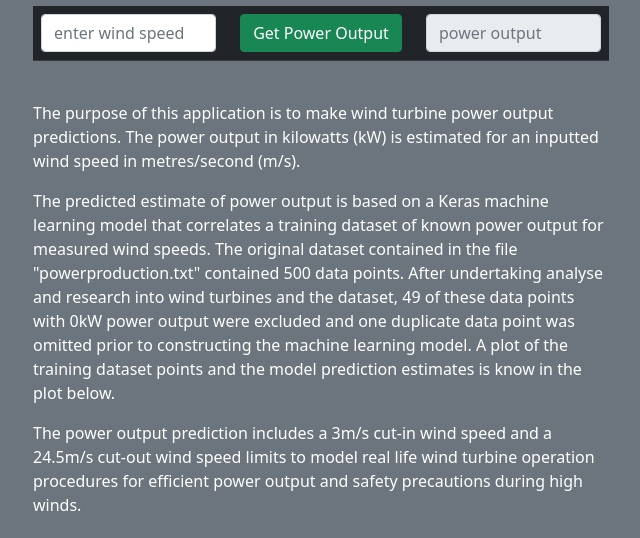
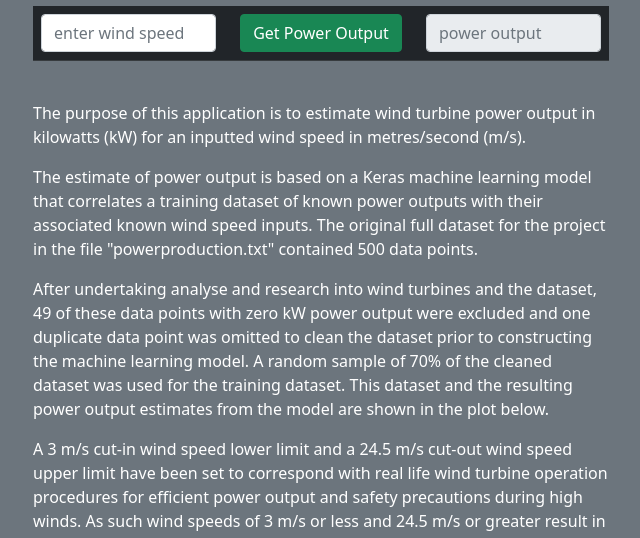
Before and after one commit to markcot/ProjMachLearn, a plain HTML site: page staticpages/index.html in a window 1280 px wide. Shown: the part 72-610 px from the top of the page, without its empty margins (319-959 px from the left). Drawn offline with nearby package versions, Linux system fonts and the light colour scheme.

Commit message:
Index: reverted to old version after code changed in error, revised text, minor update to ajax. Dockerfile: Minor updates to directory copy and comments added. README: minor text and format revision.

```diff
--- a/staticpages/index.html
+++ b/staticpages/index.html
@@ -12,11 +12,15 @@
    <meta name="viewport" content="width=device-width, initial-scale=1, shrink-to-fit=no">
 
    <!-- Bootstrap CSS. Code from https://getbootstrap.com/ -->
-      <link href="https://cdn.jsdelivr.net/npm/bootstrap@5.0.0-beta1/dist/css/bootstrap.min.css" rel="stylesheet" integrity="sha384-giJF6kkoqNQ00vy+HMDP7azOuL0xtbfIcaT9wjKHr8RbDVddVHyTfAAsrekwKmP1" crossorigin="anonymous">
+   <link href="https://cdn.jsdelivr.net/npm/bootstrap@5.0.0-beta1/dist/css/bootstrap.min.css" rel="stylesheet"
+      integrity="sha384-giJF6kkoqNQ00vy+HMDP7azOuL0xtbfIcaT9wjKHr8RbDVddVHyTfAAsrekwKmP1" crossorigin="anonymous">
    <!-- JavaScript Bundle with Popper. Code from https://getbootstrap.com/ -->
-      <script src="https://cdn.jsdelivr.net/npm/bootstrap@5.0.0-beta1/dist/js/bootstrap.bundle.min.js" integrity="sha384-ygbV9kiqUc6oa4msXn9868pTtWMgiQaeYH7/t7LECLbyPA2x65Kgf80OJFdroafW" crossorigin="anonymous"></script>
+   <script src="https://cdn.jsdelivr.net/npm/bootstrap@5.0.0-beta1/dist/js/bootstrap.bundle.min.js"
+      integrity="sha384-ygbV9kiqUc6oa4msXn9868pTtWMgiQaeYH7/t7LECLbyPA2x65Kgf80OJFdroafW"
+      crossorigin="anonymous"></script>
    <!-- full uncompressed jQuery. Code from https://code.jquery.com/ -->
-      <script src="https://code.jquery.com/jquery-3.5.1.js" integrity="sha256-QWo7LDvxbWT2tbbQ97B53yJnYU3WhH/C8ycbRAkjPDc=" crossorigin="anonymous"></script>
+   <script src="https://code.jquery.com/jquery-3.5.1.js" integrity="sha256-QWo7LDvxbWT2tbbQ97B53yJnYU3WhH/C8ycbRAkjPDc="
+      crossorigin="anonymous"></script>
 </head>
 
 <body class="p-3 mb-2 bg-secondary text-white">
@@ -44,22 +48,36 @@
       <br />
 
       <p class="text-left">
-            The purpose of this application is to make wind turbine power output predictions. The power output in kilowatts (kW) is estimated for an inputted wind speed in metres/second (m/s).
+         The purpose of this application is to estimate wind turbine power output in kilowatts (kW) for an inputted wind speed
+         in metres/second (m/s).
       </p>
 
       <p class="text-left">
-            The predicted estimate of power output is based on a Keras machine learning model that correlates a training dataset of known power output for measured wind speeds. The original dataset contained in the file "powerproduction.txt" contained 500 data points. After undertaking analyse and research into wind turbines and the dataset, 49 of these data points with 0kW power output were excluded and one duplicate data point was omitted prior to constructing the machine learning model. A plot of the training dataset points and the model prediction estimates is know in the plot below.
+         The estimate of power output is based on a Keras machine learning model that correlates a training dataset of known
+         power outputs with their associated known wind speed inputs. The original full dataset for the project in the file
+         "powerproduction.txt" contained 500 data points.
       </p>
 
       <p class="text-left">
-            The power output prediction includes a 3m/s cut-in wind speed and a 24.5m/s cut-out wind speed limits to model real life wind turbine operation procedures for efficient power output and safety precautions during high winds.
+         After undertaking analyse and research into wind turbines and the dataset, 49 of these data points with zero kW power
+         output were excluded and one duplicate data point was omitted to clean the dataset prior to constructing the machine
+         learning model. A random sample of 70% of the cleaned dataset was used for the training dataset. This dataset and the
+         resulting power output estimates from the model are shown in the plot below.
+      </p>
+
+      <p class="text-left">
+         A 3 m/s cut-in wind speed lower limit and a 24.5 m/s cut-out wind speed upper limit have been set to correspond with
+         real life wind turbine operation procedures for efficient power output and safety precautions during high winds. As
+         such wind speeds of 3 m/s or less and 24.5 m/s or greater result in zero kW power outputs.
       </p>
 
       <br />
 
       <div class="text-center">
          <!-- Code adapted from https://github.com/mkdocs/mkdocs/issues/1757 -->
-            <img src="https://github.com/markcot/ProjMachLearn/blob/main/staticpages/ML_training_data_versus_model_prediction.JPG?raw=true" class="img-fluid" alt="training data versus model prediction image" />
+         <img
+            src="https://github.com/markcot/ProjMachLearn/blob/main/staticpages/ML_training_data_versus_model_prediction.JPG?raw=true"
+            class="img-fluid" alt="training data versus model prediction image" />
       </div>
 
    </div>
@@ -68,12 +86,10 @@
       // When button is clicked, use the entered speed to estimate the power output
       // Code adapted from https://stackoverflow.com/a/7685819. &
       // https://www.sitepoint.com/ajaxjquery-getjson-simple-example/
-         $("#power-button").click(function(e) {
+      $("#power-button").click(function (e) {
+         e.preventDefault();
          var speed = document.getElementById('wind-input').value;
-            host = window.location.origin
-            // console.log(typeof speed)
-
-            $.getJSON("/api/power/"+speed, function(data) {
+         $.getJSON("/api/power/" + speed, function (data) {
             $('#power-output').val(data.power);
             console.log("Wind speed " + speed + " gives power output of " + data.power);
          });
@@ -83,4 +99,5 @@
    </script>
 
 </body>
+
 </html>
```
Also changed, not shown: 2 other files. Lines whose indentation alone changed are shown as unchanged.
